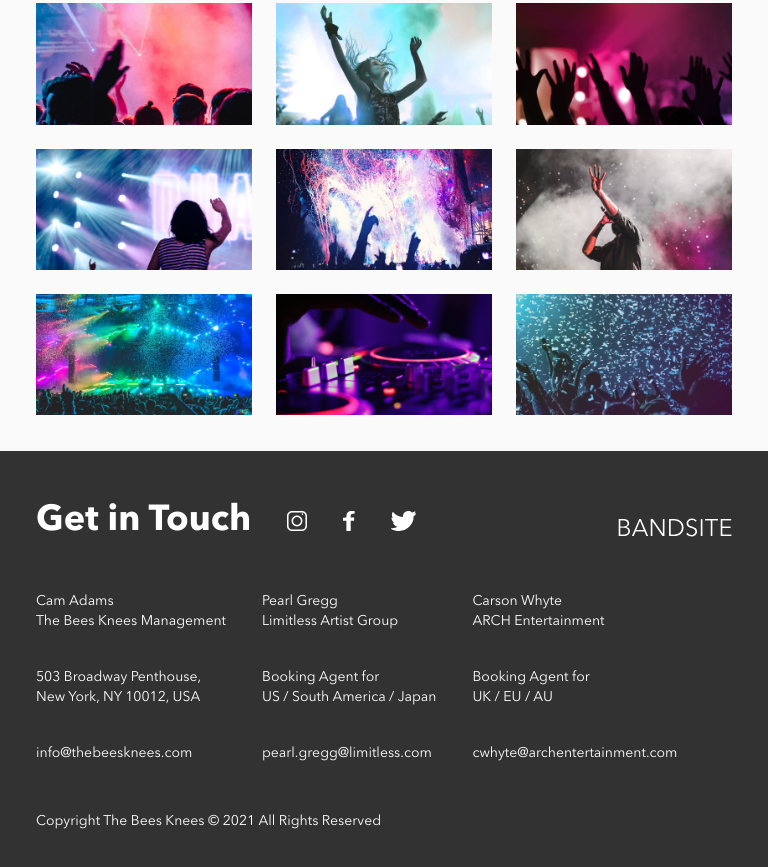
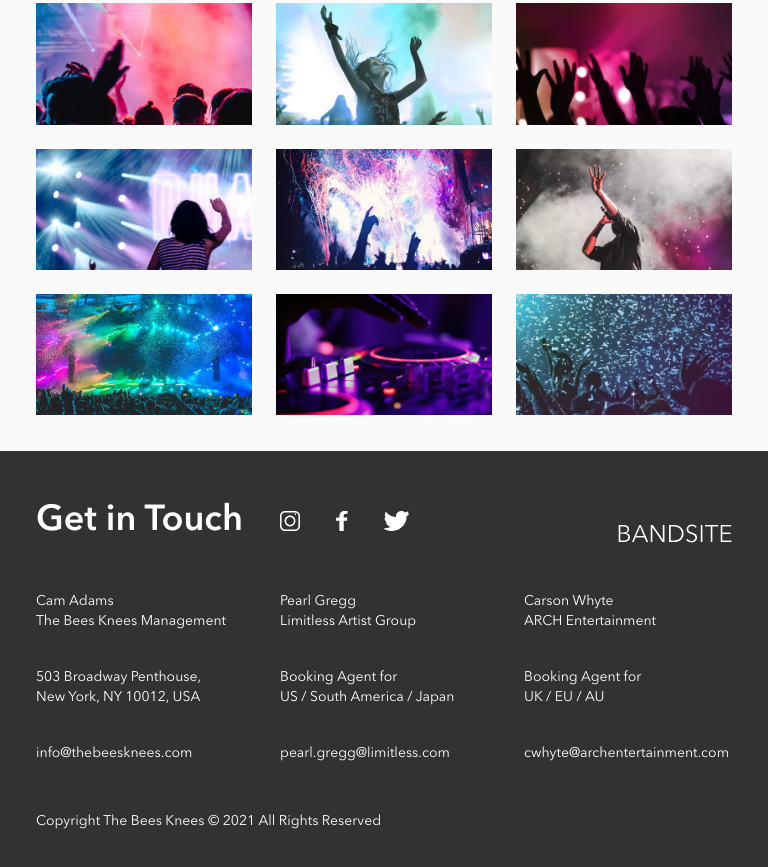
Before and after one commit to SomeViet/Brainstation--Bandsite-Project, a plain HTML site: page kevin-tran-bandsite/index.html in a window 768 px wide. Shown: the part 1855-2722 px from the top of the page. Drawn offline with Linux system fonts and the light colour scheme.

Commit message:
Rough Draft Complete - To clean

```diff
--- a/kevin-tran-bandsite/styles/bio.scss
+++ b/kevin-tran-bandsite/styles/bio.scss
@@ -285,7 +285,12 @@
         padding: 0 16px;
     }
     &__header {
-        @media (min-width: 768px) {
+        @media (min-width: 768px) and (max-width: 1279px) {
+            flex-direction: row;
+            align-items: flex-end;
+            gap: 36px;
+        }
+        @media (min-width: 1280px) {
             flex-direction: row;
             align-items: flex-end;
         }
@@ -296,7 +301,10 @@
             @include typekit.sectionheader;
             margin: 24px 0 16px 0;
             @media (min-width: 768px) and (max-width: 1279px) {
-                margin: 48px 36px 0 0;
+                margin: 48px 0 0 0;
+                flex-grow: 1;
+                flex-basis: 0;
+                font-weight: 600;
             }
             @media (min-width: 1280px) {
                 margin: 48px 36px 0 0;
@@ -306,7 +314,8 @@
     }
     &__icon {
         @media (min-width: 768px) {
-            margin-right: 36px;
+            flex-grow: 1;
+            flex-basis: 0;
         }
         display: flex;
     }
@@ -322,15 +331,19 @@
         }
     }
     &__card {
-        @media (min-width: 768px) {
+        @media (min-width: 768px) and (max-width: 1279px) {
             flex-direction: row;
-            flex-grow: 1;
+            gap: 36px;
+        }
+        @media (min-width: 1280px) {
+            flex-direction: row;
         }
         display: flex;
         flex-direction: column;
         &-container {
             @media (min-width: 760px) and (max-width: 1279px) {
-                margin-right: 36px;
+                flex-grow: 1;
+                flex-basis: 0;
             }
             @media (min-width: 1280px) {
                 min-width: 237px;
@@ -355,8 +368,10 @@
     }
     &__logo {
         @media (min-width: 768px) {
-            display: block;
-            margin-left: auto;
+            display: flex;
+            justify-content: flex-end;
+            flex-grow: 1;
+            flex-basis: 0;
         }
         display: none;
         &-mobile {
```
Also changed, not shown: kevin-tran-bandsite/styles/bio.css.
